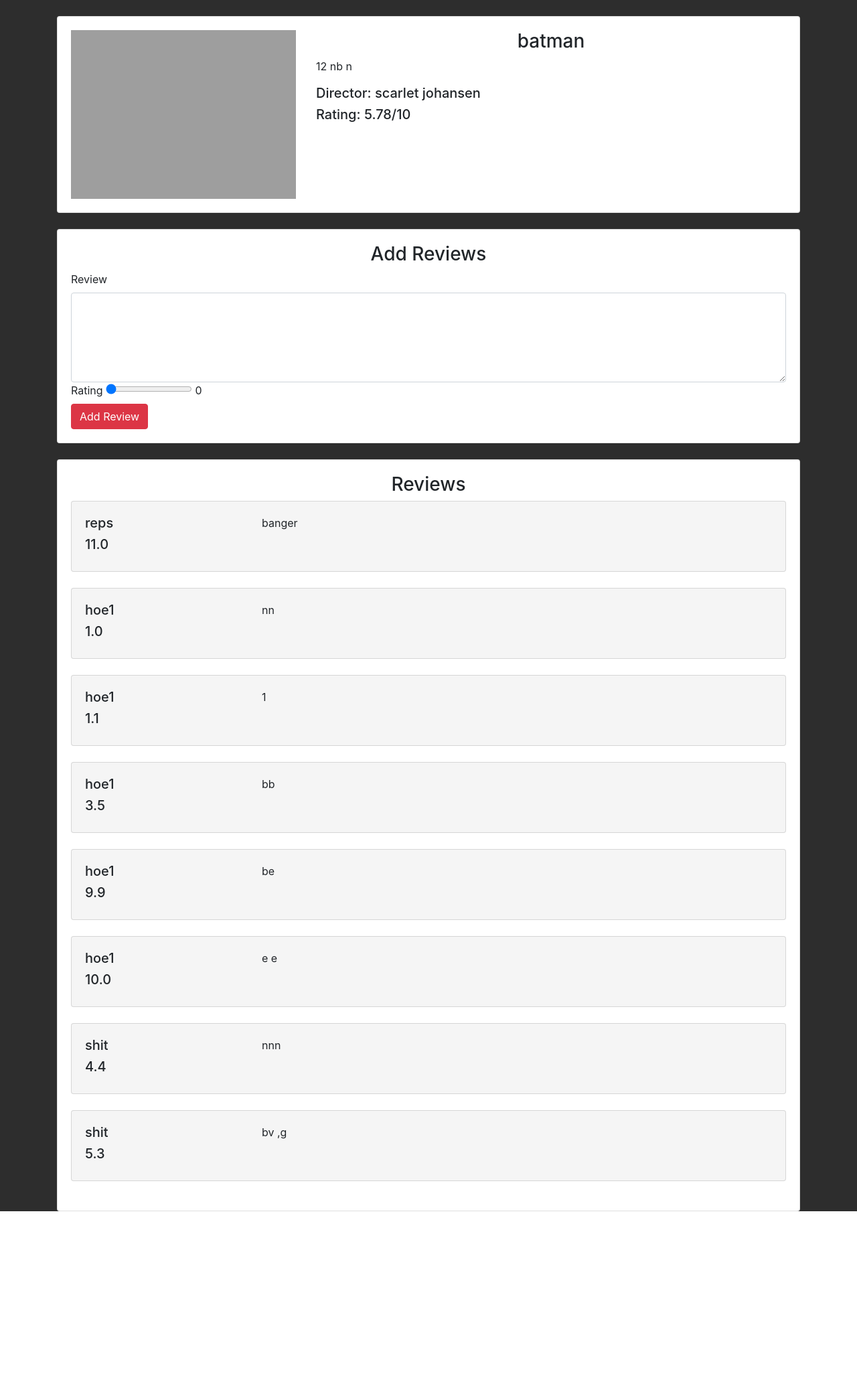
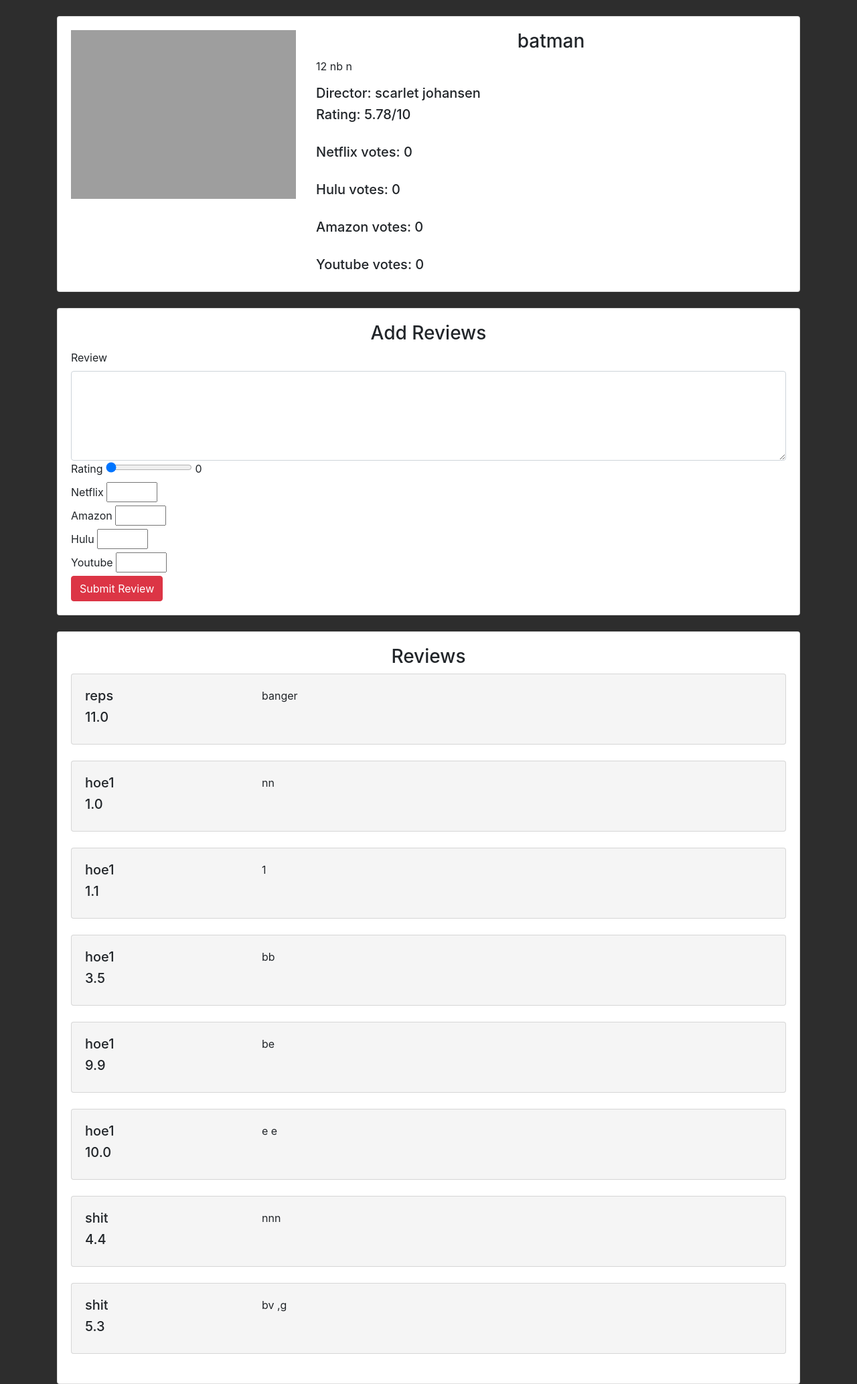
Before and after one commit to DavidReps/stream, a Django app: page /details/2/ in a window 1280 px wide. Shown: the part 56-2123 px from the top of the page at 67% size. Before the commit the page ends 1865 px from the top, so only its background shows below. Run offline with Django 3.2, Linux system fonts and the light colour scheme; data comes from the database, SQL or seed files in the repository; both versions use the stored data as it was after the commit; some libraries are stand-ins or nearby versions; grey boxes are pictures that could not be loaded.

Commit message:
near end

```diff
--- a/movielist/main/forms.py
+++ b/movielist/main/forms.py
@@ -12,4 +12,4 @@ class MovieForm(forms.ModelForm):
 class ReviewForm(forms.ModelForm):
     class Meta:
         model =Review
-        fields = ('comment', 'rating')
+        fields = ('comment', 'rating', 'netflix', 'hulu', 'amazon', 'youtube')
--- a/movielist/main/models.py
+++ b/movielist/main/models.py
@@ -14,6 +14,12 @@ class Movie(models.Model):
     rating = models.FloatField(default=0)
     image = models.URLField(default=None, null=True)
 
+    netflix = models.IntegerField(default=0)
+    hulu = models.IntegerField(default=0)
+    amazon = models.IntegerField(default=0)
+    youtube = models.IntegerField(default=0)
+
+
     def __str__(self):
         return self.name
 
@@ -26,5 +32,10 @@ class Review(models.Model):
     comment = models.TextField(max_length=1000)
     rating = models.FloatField(default=0)
 
+    netflix = models.IntegerField(default=0)
+    hulu = models.IntegerField(default=0)
+    amazon = models.IntegerField(default=0)
+    youtube = models.IntegerField(default=0)
+
     def __str__(self):
         return self.user.username
--- a/movielist/main/templates/main/details.html
+++ b/movielist/main/templates/main/details.html
@@ -19,6 +19,16 @@
                 <h5>Director: {{ movie.director }}</h5>
 
                 <h5>Rating: {{ average }}/10</h5>
+
+                <br>
+                <h5>Netflix votes: {{ netflix }}</h5>
+                <br>
+                <h5>Hulu votes: {{ hulu }}</h5>
+                <br>
+                <h5>Amazon votes: {{ amazon }}</h5>
+                <br>
+                <h5>Youtube votes: {{ youtube }}</h5>
+
 
                 {% if request.user.is_authenticated %}
                     {% if request.user.is_superuser %}
@@ -46,9 +56,26 @@
                 <input type="range" id="rangeInput" name="rating" min="0" max="10" value="0" step="0.1" oninput="amount.value=rangeInput.value">
 
         <output name="amount" id="amount" for="rangeInput">0</output>
+
+        <br>
+
+                <label for="netflix">Netflix</label>
+                <input type="number" id="netflix" name="netflix" min="0" max="1">
                 <br>
 
-                <input type="submit" class="btn btn-danger" value="Add Review">
+                <label for="amazon">Amazon</label>
+                <input type="number" id="amazon" name="amazon" min="0" max="1">
+                <br>
+
+                <label for="hulu">Hulu</label>
+                <input type="number" id="hulu" name="hulu" min="0" max="1">
+                <br>
+
+                <label for="youtube">Youtube</label>
+                <input type="number" id="youtube" name="youtube" min="0" max="1">
+                <br>
+
+                <input type="submit" class="btn btn-danger" value="Submit Review">
             </form>
         </div>
     </div>
--- a/movielist/main/templates/main/index.html
+++ b/movielist/main/templates/main/index.html
@@ -2,7 +2,11 @@
 
 
 {% block content %}
+<h1 class="text-center" style = "color: white;"> Welcome</h1>
+<br>
+<h4 class="text-center" style="color: whitesmoke;"> Please search for movies to find out where they can be streamed; if your movie is not listed simply add it. </h4>
 
+<br>
 <div class="container">
   <div class="card" id="backdrop">
     <div class="card-body">
--- a/movielist/main/views.py
+++ b/movielist/main/views.py
@@ -1,6 +1,6 @@
 from django.shortcuts import render, redirect
 from django.http import HttpResponse
-from django.db.models import Avg
+from django.db.models import Avg, Q, Count, Min, Sum
 from .models import *
 from .forms import *
 
@@ -23,11 +23,26 @@ def home(request):
 
 
 def detail(request, id):
-    movie = Movie.objects.get(id=id) #select everyhting from movie where id = id
+    movie = Movie.objects.get(id=id) #select everything from movie where id = id
 
     reviews = Review.objects.filter(movie = id).order_by("-comment")
 
     average = reviews.aggregate(Avg("rating"))["rating__avg"]
+
+
+    netflix = reviews.aggregate(Sum("netflix"))["netflix__sum"]
+    hulu = reviews.aggregate(Sum("hulu"))["hulu__sum"]
+    amazon = reviews.aggregate(Sum("amazon"))["amazon__sum"]
+    youtube = reviews.aggregate(Sum("youtube"))["youtube__sum"]
+
+
+    # netflix = reviews.objects.("Netflix")["rating__avg"]
+    # above_5 = Count('book', filter=Q(book__rating__gt=5))
+    # hulu = reviews.aggregate("Hulu")["rating__avg"]
+    # amazon = reviews.aggregate("Amazon")["rating__avg"]
+    # youtube = reviews.aggregate("YouTube")["rating__avg"]
+
+
 
     if average == None:
         average = 0
@@ -41,6 +56,10 @@ def detail(request, id):
         "movie": movie,
         "reviews": reviews,
         "average": average,
+        "netflix": netflix,
+        "hulu": hulu,
+        "amazon": amazon,
+        "youtube": youtube,
     }
 
     return render(request, 'main/details.html', context)
@@ -107,6 +126,7 @@ def delete_movies(request, id):
     else:
         return redirect("accounts:login")
 
+
 def add_review(request, id):
     if request.user.is_authenticated:
         movie = Movie.objects.get(id=id)
@@ -116,6 +136,12 @@ def add_review(request, id):
             data = form.save(commit=False)
             data.commit = request.POST["comment"]
             data.rating = request.POST["rating"]
+
+            # data.netflix = request.POST["netflix"]
+            # data.hulu = request.POST["hulu"]
+            # data.amazon = request.POST["amazon"]
+            # data.youtube = request.POST["youtube"]
+
             data.user = request.user
             data.movie = movie
             data.save()
--- /dev/null
+++ b/movielist/runtime.txt
@@ -0,0 +1 @@
+python-3.7.0
```
Also changed, not shown: movielist/movielist/settings.py (+8 -0 lines), movielist/movielist/wsgi.py (+11 -6 lines), movielist/requirements.txt (added, +9 -0 lines), movielist/db.sqlite3, movielist/main/migrations/0006_auto_20210102_1858.py (added), 1 other file.
